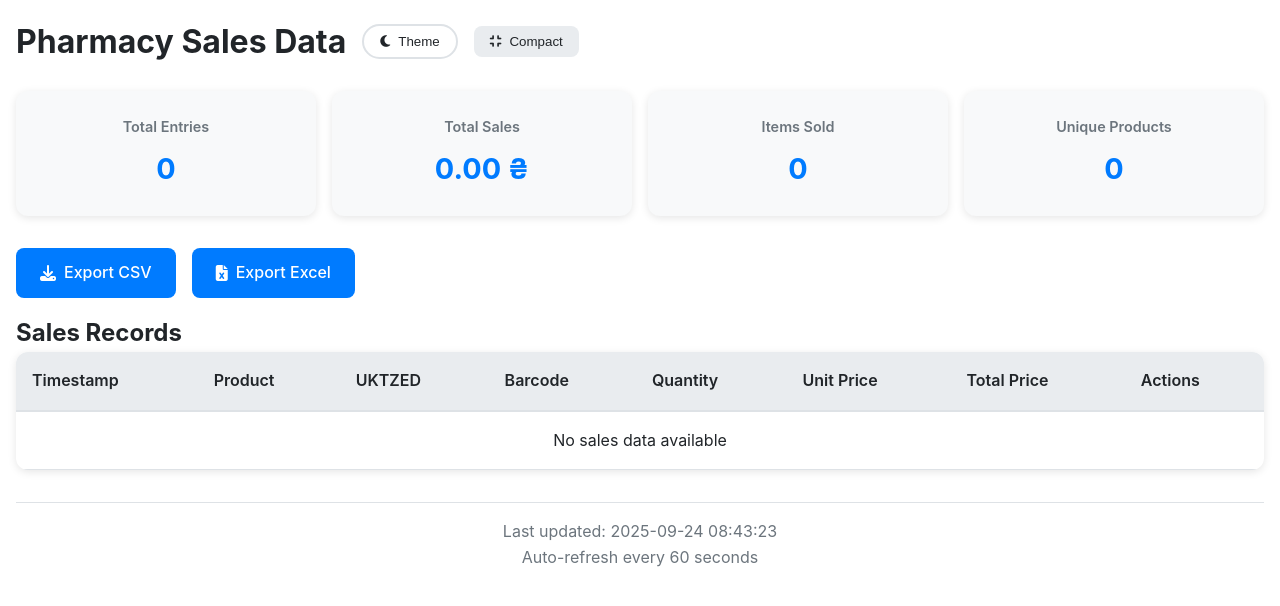
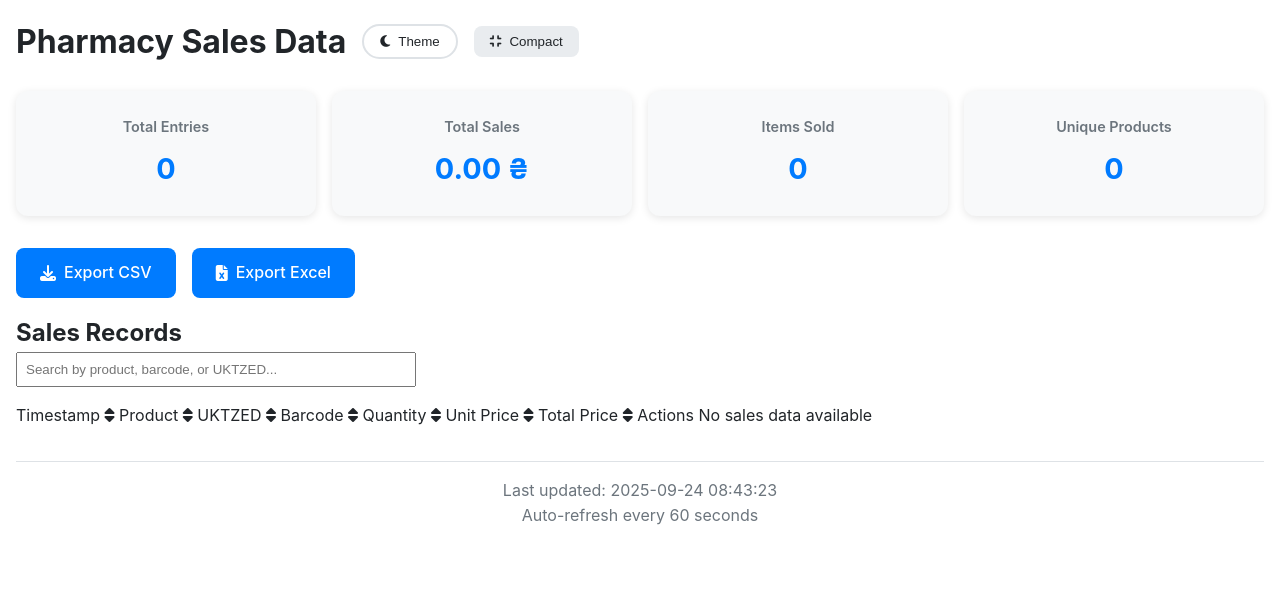
Before and after one commit to sergeyitaly/pharmacy-receipt, a Flask app: page / in a window 1280 px wide. Shown: the top 606 px of the page. Run offline with Flask 3, Linux system fonts and the light colour scheme.

Commit message:
sorting in the table

```diff
--- a/templates/index.html
+++ b/templates/index.html
@@ -51,17 +51,19 @@
 
         <h2>Sales Records</h2>
 
-        <!-- Desktop Table -->
-        <table class="sales-table">
+        <div style="margin-bottom: 1rem;">
+            <input type="text" id="tableSearch" placeholder="Search by product, barcode, or UKTZED..." style="padding: 0.5rem; width: 100%; max-width: 400px;">
+        </div>
+
             <thead>
                 <tr>
-                    <th>Timestamp</th>
-                    <th>Product</th>
-                    <th>UKTZED</th>
-                    <th>Barcode</th>
-                    <th>Quantity</th>
-                    <th>Unit Price</th>
-                    <th>Total Price</th>
+                    <th onclick="sortTable(0)">Timestamp <i class="fas fa-sort"></i></th>
+                    <th onclick="sortTable(1)">Product <i class="fas fa-sort"></i></th>
+                    <th onclick="sortTable(2)">UKTZED <i class="fas fa-sort"></i></th>
+                    <th onclick="sortTable(3)">Barcode <i class="fas fa-sort"></i></th>
+                    <th onclick="sortTable(4)">Quantity <i class="fas fa-sort"></i></th>
+                    <th onclick="sortTable(5)">Unit Price <i class="fas fa-sort"></i></th>
+                    <th onclick="sortTable(6)">Total Price <i class="fas fa-sort"></i></th>
                     <th>Actions</th>
                 </tr>
             </thead>
@@ -134,6 +136,57 @@
 
     <script>
         // Theme management
+
+            // Table Filtering
+            document.getElementById("tableSearch").addEventListener("keyup", function () {
+                const filter = this.value.toLowerCase();
+                const rows = document.querySelectorAll(".sales-table tbody tr");
+
+                rows.forEach(row => {
+                    const product = row.cells[1]?.textContent.toLowerCase() || "";
+                    const uktzed = row.cells[2]?.textContent.toLowerCase() || "";
+                    const barcode = row.cells[3]?.textContent.toLowerCase() || "";
+
+                    if (product.includes(filter) || uktzed.includes(filter) || barcode.includes(filter)) {
+                        row.style.display = "";
+                    } else {
+                        row.style.display = "none";
+                    }
+                });
+            });
+
+            // Table Sorting
+            let sortDirection = {};
+            function sortTable(columnIndex) {
+                const table = document.querySelector(".sales-table tbody");
+                const rows = Array.from(table.rows);
+
+                // Toggle sorting direction
+                sortDirection[columnIndex] = !sortDirection[columnIndex];
+
+                rows.sort((a, b) => {
+                    let valA = a.cells[columnIndex].innerText.trim();
+                    let valB = b.cells[columnIndex].innerText.trim();
+
+                    // Convert to numbers if possible
+                    const numA = parseFloat(valA.replace(/[^\d.-]/g, ""));
+                    const numB = parseFloat(valB.replace(/[^\d.-]/g, ""));
+                    if (!isNaN(numA) && !isNaN(numB)) {
+                        valA = numA;
+                        valB = numB;
+                    }
+
+                    if (valA < valB) return sortDirection[columnIndex] ? -1 : 1;
+                    if (valA > valB) return sortDirection[columnIndex] ? 1 : -1;
+                    return 0;
+                });
+
+                // Append sorted rows back
+                rows.forEach(row => table.appendChild(row));
+            }
+
+
+
         function toggleTheme() {
             const body = document.body;
             const currentTheme = body.getAttribute('data-theme') || 'light';
```
